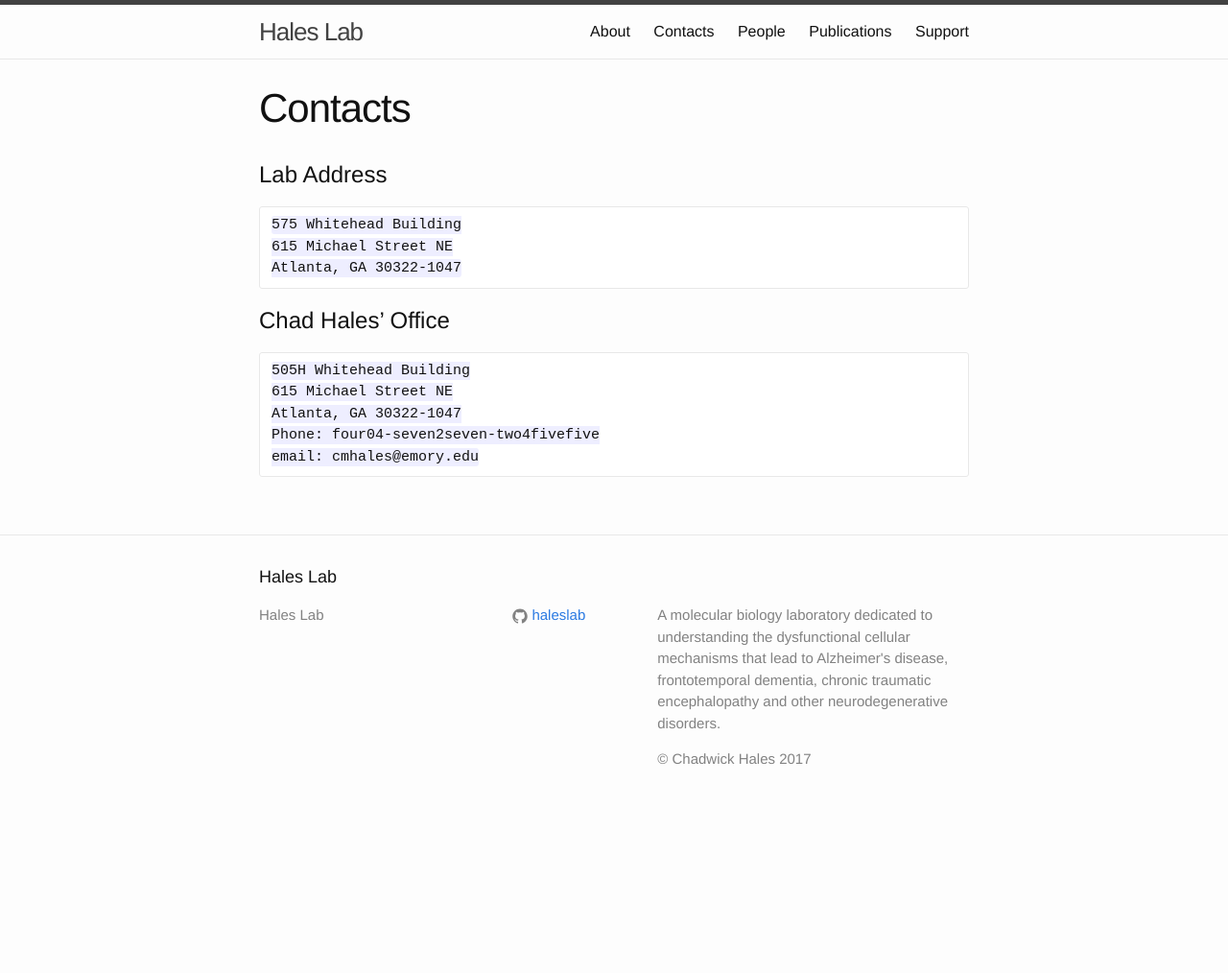
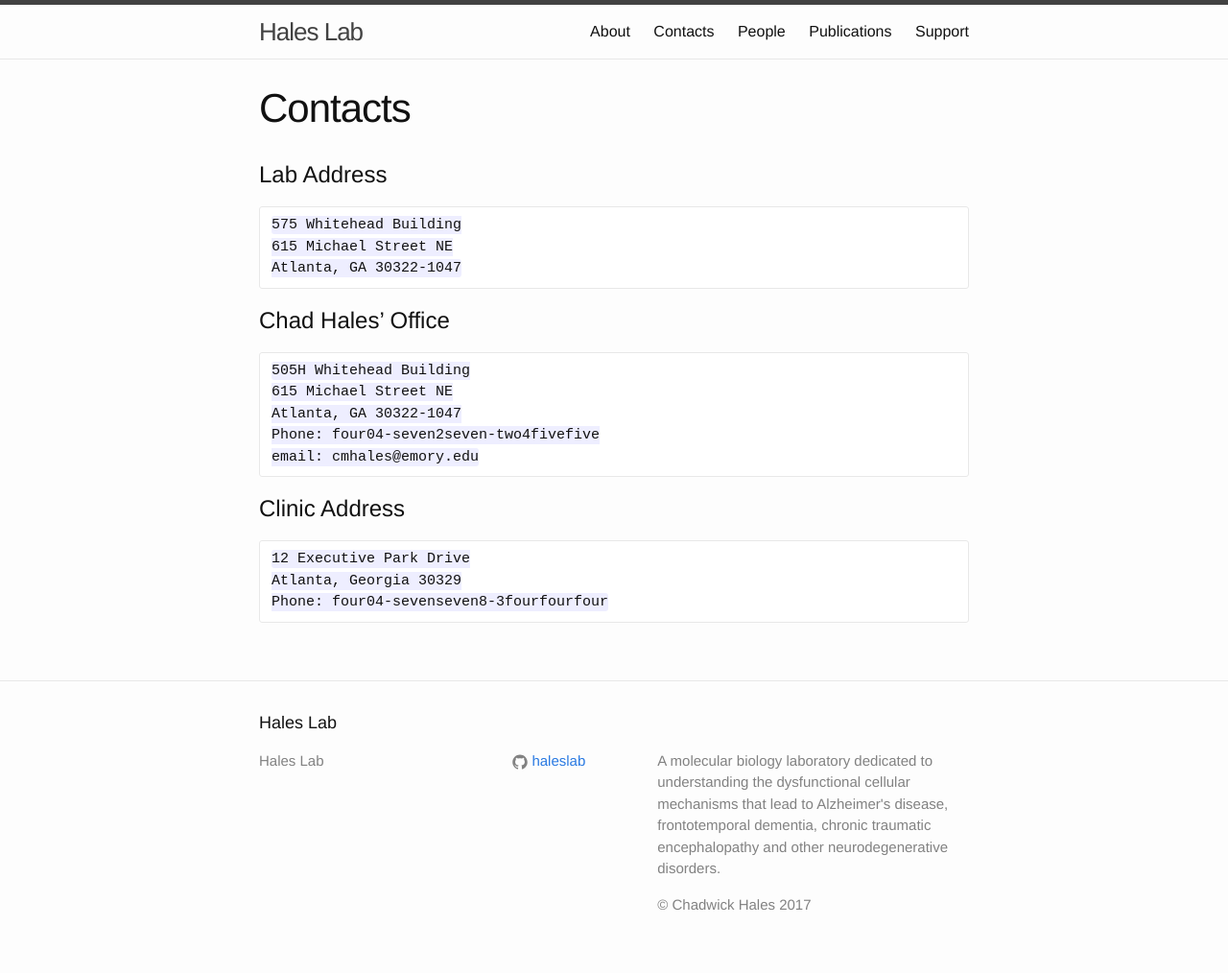
Before and after one commit to haleslab/haleslab.github.io, a Jekyll site: the page built from contact.md, in a window 1280 px wide. Shown: the whole page at 96% size. Built offline with Jekyll 4.4.1, drawn with Linux system fonts in a browser that asks for light colours; before the commit the page ends 900 px from its top, so only the background shows below that.

Commit message:
Update contact.md

```diff
--- a/contact.md
+++ b/contact.md
@@ -18,3 +18,9 @@ permalink: /Contacts/
     Atlanta, GA 30322-1047
     Phone: four04-seven2seven-two4fivefive
     email: cmhales@emory.edu
+
+# Clinic Address
+
+    12 Executive Park Drive
+    Atlanta, Georgia 30329
+    Phone: four04-sevenseven8-3fourfourfour
```
